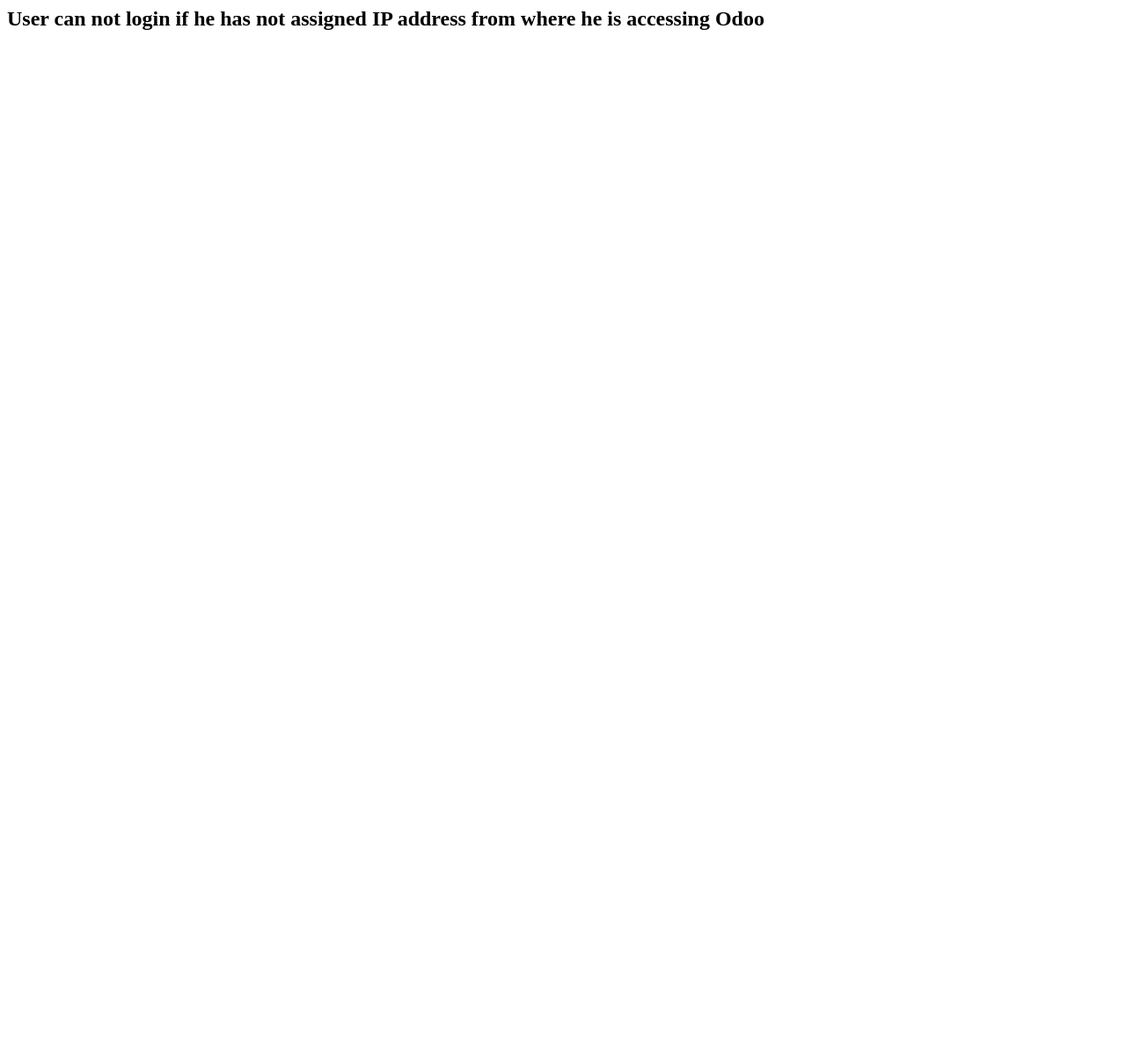
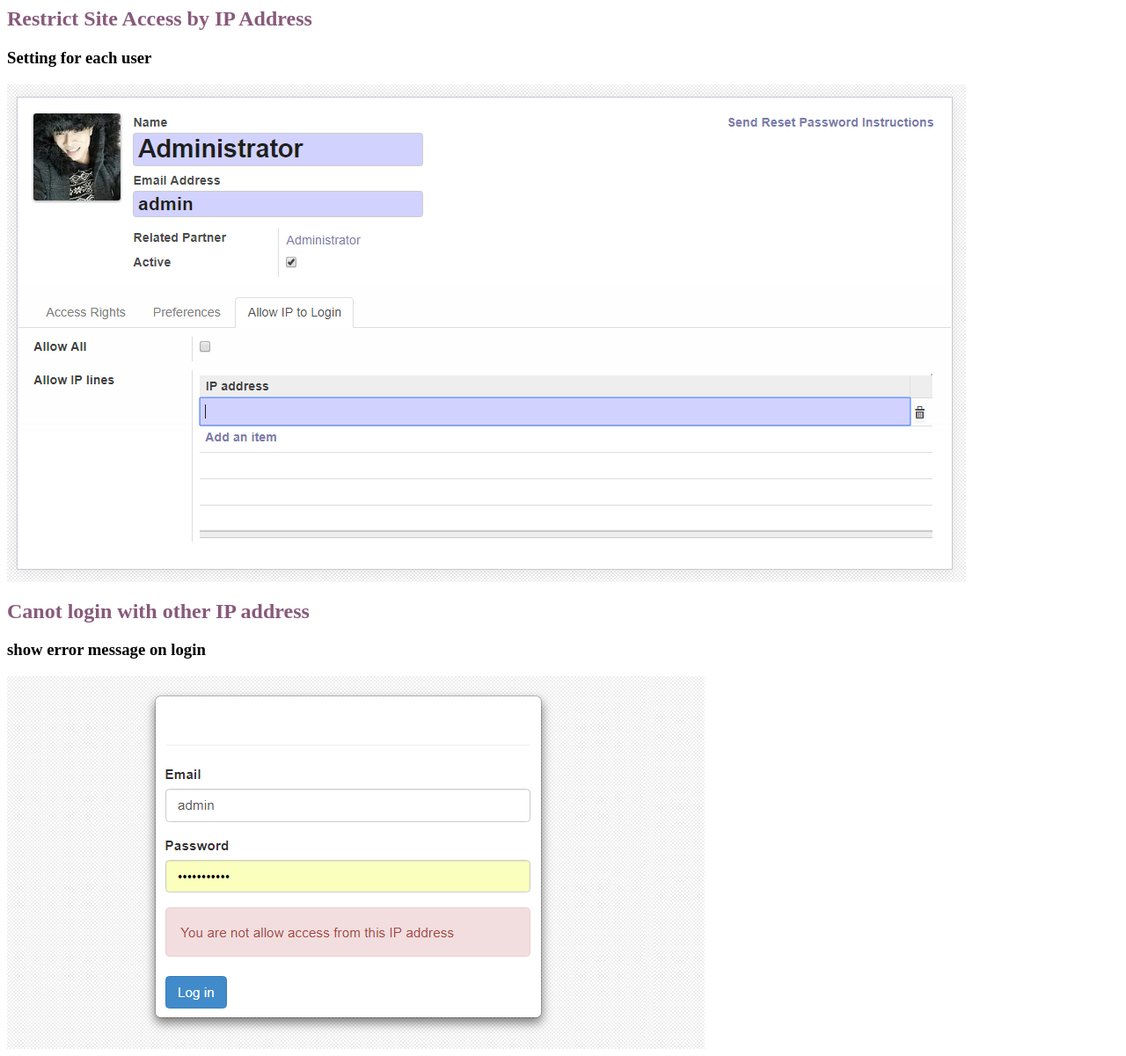
Before and after one commit to ledinhthanh/allow-access-ip, a plain HTML site: page allow_access_ip/static/description/index.html in a window 1280 px wide. Shown: the whole page at 88% size. Before the commit the page ends 800 px from the top, so only its background shows below. Drawn offline with Linux system fonts and the light colour scheme.

Commit message:
change description

```diff
--- a/allow_access_ip/static/description/index.html
+++ b/allow_access_ip/static/description/index.html
@@ -1,13 +1,19 @@
-<head>
-  <style>
-      .backgrounds{background-color:#fff;color:#a41d35}
-  </style>
-  <meta http-equiv="Content-Type" content="text/html; charset=utf-8">
-</head>
 <section class="oe_container">
- <div class="oe_row oe_spaced">
-  <h2 class="oe_slogan">
-   User can not login if he has not assigned IP address from where he is accessing Odoo
-  </h2>
- </div>
+    <div class="oe_row oe_spaced">
+        <h2 class="oe_slogan" style="color:#875A7B;">Restrict Site Access by IP Address</h2>
+        <h3 class="oe_slogan">Setting for each user</h3>
+        <div class="oe_demo oe_picture oe_screenshot">
+            <img src="allow-all.png">
+        </div>
+    </div>
 </section>
+
+<section class="oe_container oe_dark">
+    <div class="oe_row oe_spaced">
+        <h2 class="oe_slogan" style="color:#875A7B;">Canot login with other IP address</h2>
+        <h3 class="oe_slogan">show error message on login</h3>
+        <div class="oe_picture oe_screenshot">
+            <img class="oe_picture oe_screenshot" src="error.png">
+        </div>
+    </div>
+</section>
```
Also changed, not shown: allow_access_ip/static/description/allow-all.png (added), allow_access_ip/static/description/error.png (added), 1 other file.
